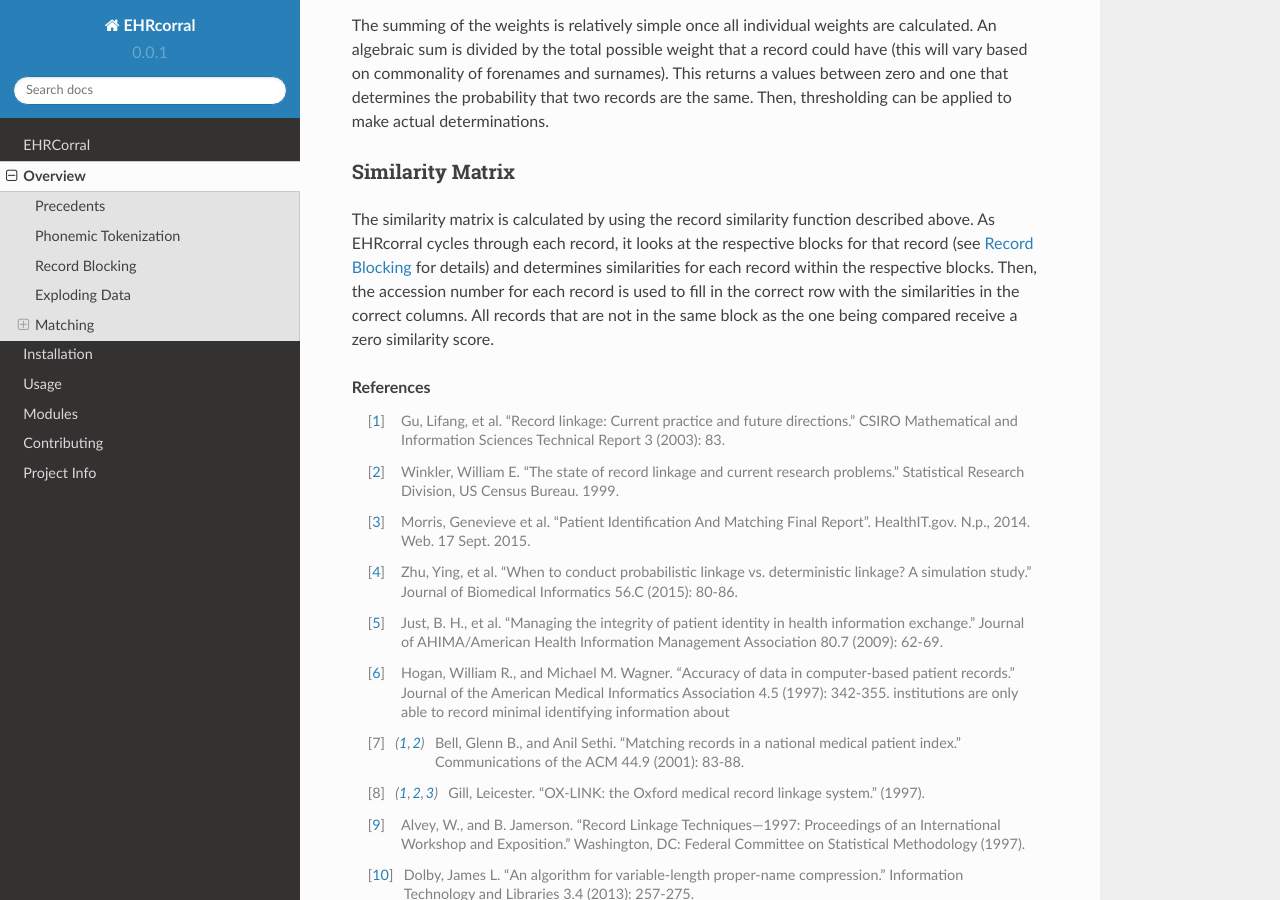
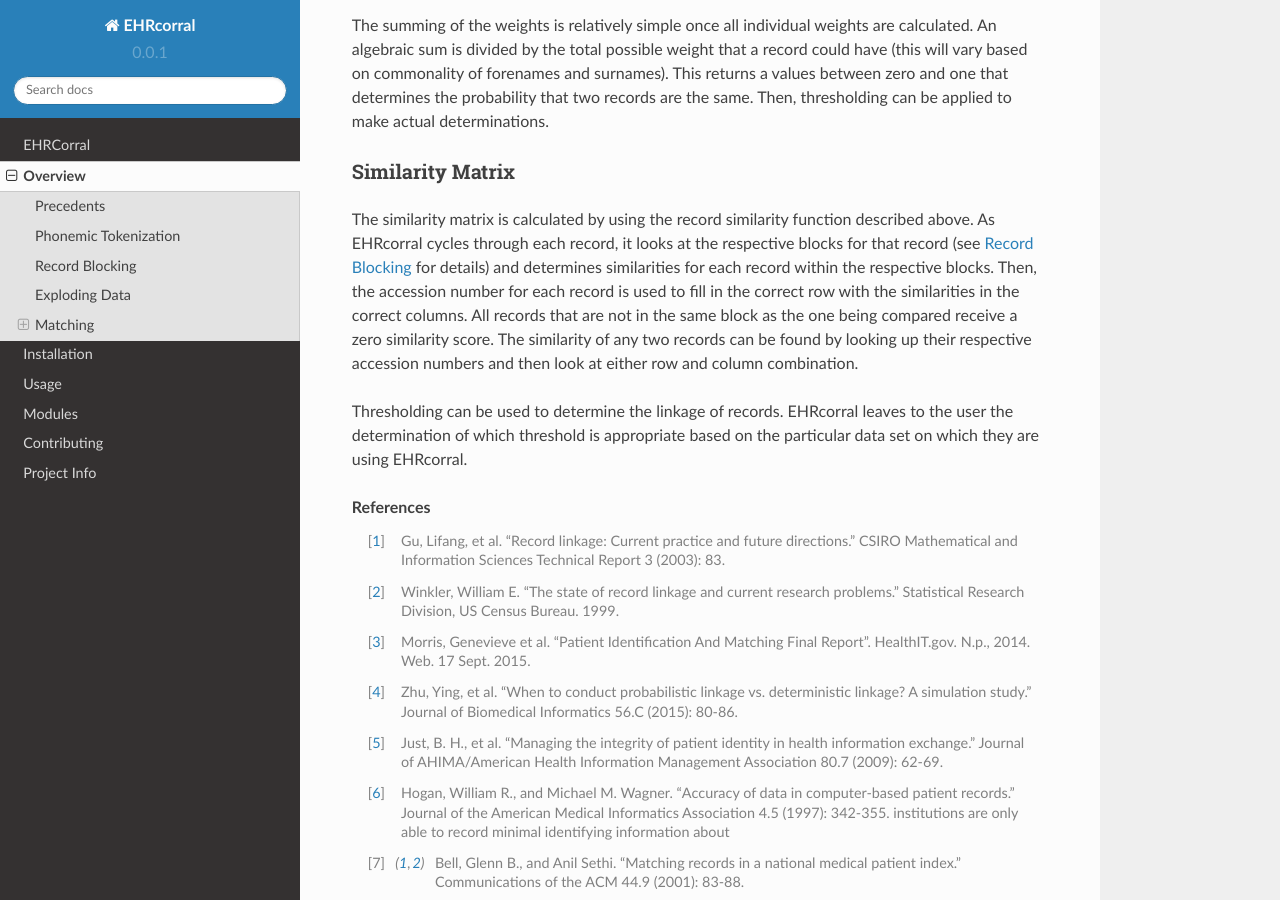
Before and after one commit to nsh87/ehrcorral, a Sphinx documentation site: the page built from docs/overview.rst, in a window 1280 px wide and 900 px high, scrolled down 5660 px. Built offline with Sphinx 7.4.7 and the Read the Docs theme 2.0.0, drawn with Linux system fonts in a browser that asks for light colours; formulas are drawn with MathJax 3.

Commit message:
Add thresholding to similarity matrix section

```diff
--- a/docs/overview.rst
+++ b/docs/overview.rst
@@ -306,9 +306,13 @@
 determines similarities for each record within the respective blocks. Then, the
 accession number for each record is used to fill in the correct row with the
 similarities in the correct columns. All records that are not in the same
-block as the one being compared receive a zero similarity score.
+block as the one being compared receive a zero similarity score. The
+similarity of any two records can be found by looking up their respective
+accession numbers and then look at either row and column combination.
 
-
+Thresholding can be used to determine the linkage of records. EHRcorral
+leaves to the user the determination of which threshold is appropriate based
+on the particular data set on which they are using EHRcorral.
 
 .. rubric:: References
 
```
